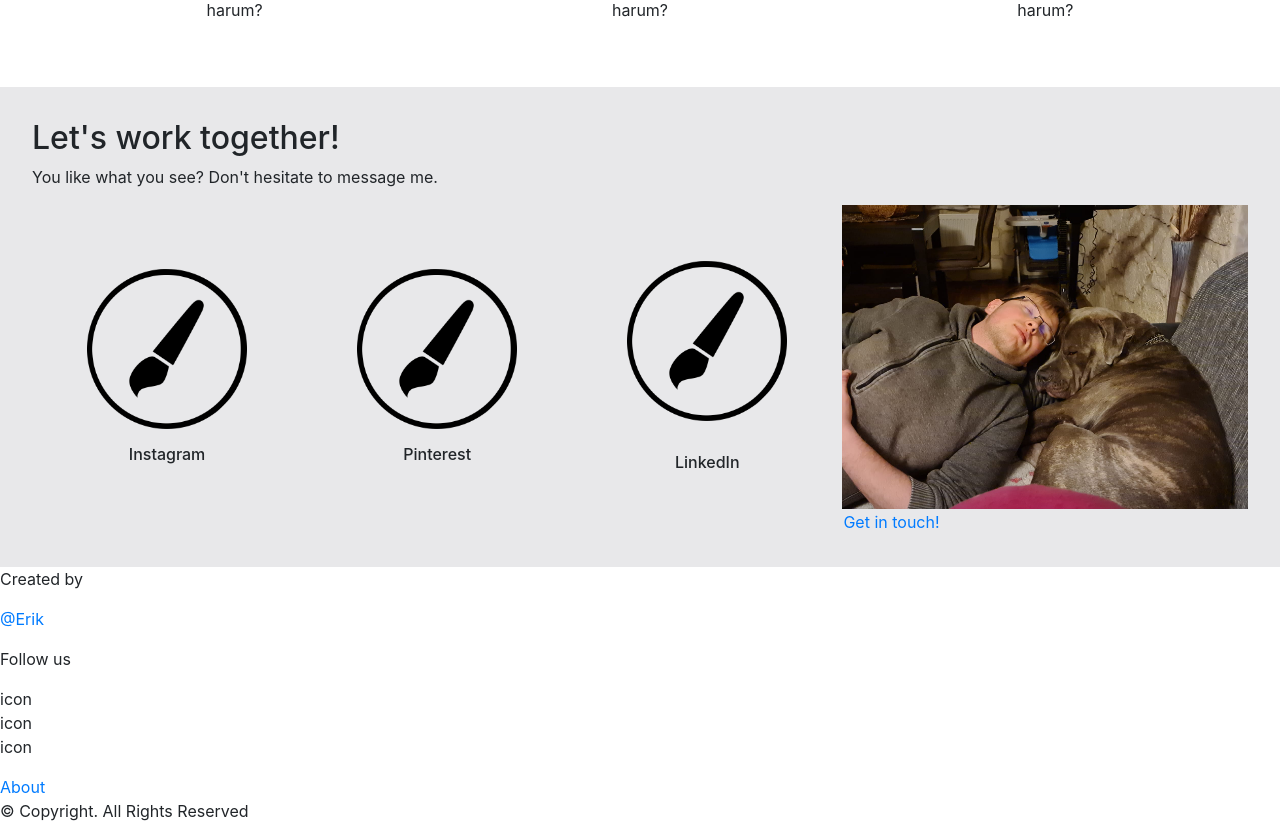
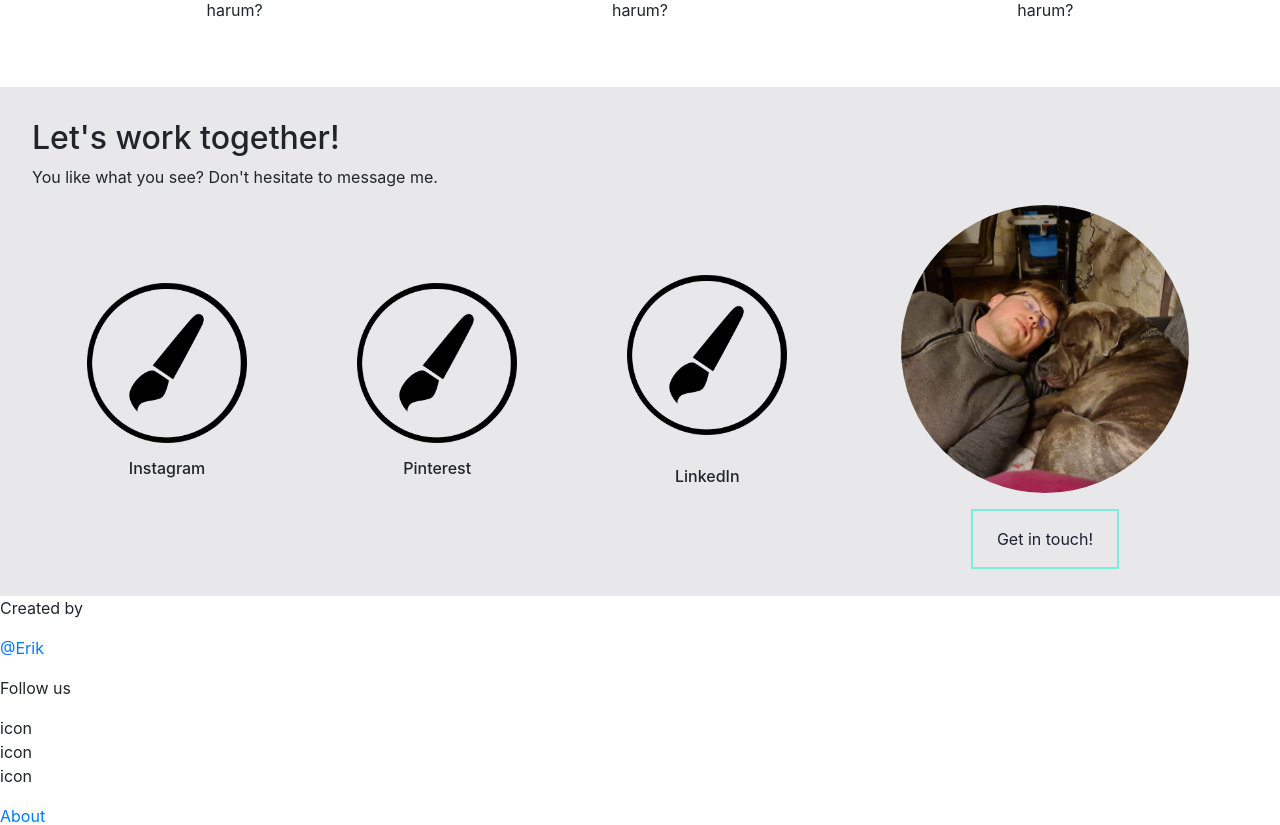
Before and after one commit to Elaktrato/portfolio, a PHP site: page / in a window 1280 px wide. Shown: the part 2033-2858 px from the top of the page. Run offline with PHP 8.4, Linux system fonts and the light colour scheme.

Commit message:
socmed changes
-Button cheat because I forgot how to work with ::behind elements again

-include image in circle
-make icons smaller

```diff
--- a/index.html
+++ b/index.html
@@ -190,7 +190,11 @@
                     </div>
                 </div>
                 <div class="meself"><img src="./assets/images/me_with_lucky.jpg" alt="meself">
-                    <a class="button" href="mailto:">Get in touch!</a>
+                    <div class="buttonwrap">
+                        <div class="button-container">
+                            <a class="button" href="mailto:">Get in touch!</a>
+                        </div>
+                    </div>
                 </div>
             </div>
         </section>
--- a/style.css
+++ b/style.css
@@ -14,8 +14,9 @@
     }
 
     a:hover {
-        color: #79eede;
+        color: #79eede !important;
         transition: 0.5s ease-out;
+        text-decoration: none !important;
     }
 
     html {
@@ -199,37 +200,52 @@
         display: flex;
         width: calc(100% * (1/3.001));
         flex-flow: column;
+        align-items: center;
     }
 
     .meself img {
         object-fit: cover;
+        border-radius: 50%;
+        width: 18rem;
+        height: 18rem;
     }
 
     .contactsect {
         display: flex;
     }
 
-    .button {
-        border: 1px solid transparent;
-        -webkit-transition: all 0.4s cubic-bezier(.5, .24, 0, 1);
-        transition: all 0.4s cubic-bezier(.5, .24, 0, 1);
+    .button-container {
+        content: '';
+        border: solid 2px #79eede;
+        margin: auto;
+        padding: 1rem 0rem;
+        transition: 0.2s ease-out;
     }
 
-    .button::before {
-        content: '';
-        position: absolute;
-        left: 0px;
-        bottom: 0px;
-        z-index: -1;
-        width: 0%;
-        height: 1px;
-        background: #6098FF;
-        box-shadow: inset 0px 0px 0px #6098FF;
-        display: block;
-        -webkit-transition: all 0.4s cubic-bezier(.5, .24, 0, 1);
-        transition: all 0.4s cubic-bezier(.5, .24, 0, 1)
+    .button-container:hover {
+        border: 0px transparent;
     }
 
-    .button:hover::before {
-        width: 100%;
+    a.button {
+        color: #1c1f33
     }
+
+    .button-container .button {
+        padding: 0rem 0rem;
+        transition: 0.2s ease-out;
+        margin: 0 1.5rem;
+    }
+
+    .button-container:hover .button {
+        padding: 1rem 1.5rem;
+        border: 2px solid #79eede;
+        background-color: #1c1f33;
+        margin: 0;
+    }
+
+    .buttonwrap {
+        margin: auto;
+        margin-top: 1rem;
+        width: fit-content;
+        height: 3.4rem;
+    }
```
